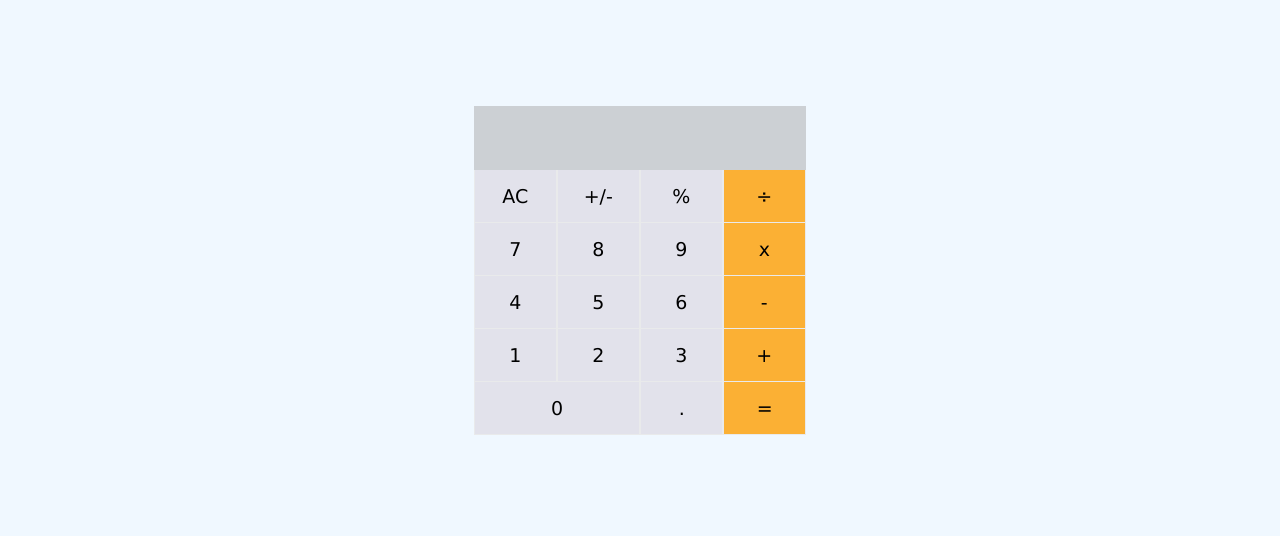
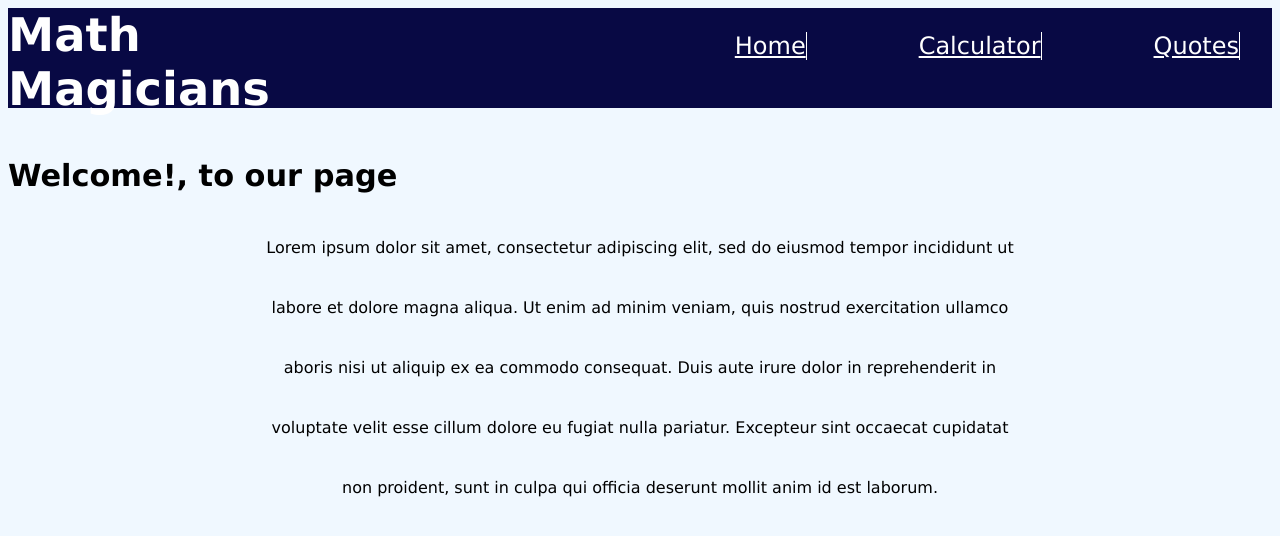
Before and after one commit to ijeomaodinko/Math-magicians, a React (Create React App) app: page / in a window 1280 px wide. Shown: the top 536 px of the page. Built offline with nearby package versions, Linux system fonts and the light colour scheme.

Commit message:
Add files for single page application

```diff
--- a/package.json
+++ b/package.json
@@ -9,6 +9,7 @@
     "big.js": "^6.2.1",
     "react": "^18.2.0",
     "react-dom": "^18.2.0",
+    "react-router-dom": "^6.3.0",
     "react-scripts": "5.0.1",
     "web-vitals": "^2.1.4"
   },
--- a/src/App.js
+++ b/src/App.js
@@ -1,10 +1,24 @@
 // import React from 'react';
 import React from 'react';
+import { Routes, Route } from 'react-router-dom';
 import Calculator from './components/Calculator';
 import './components/Calculator.css';
+import './components/NavBar.css';
+import NavBar from './components/NavBar';
+import Quotes from './pages/quotes';
+import Home from './pages/home';
 
 function App() {
-  return (<Calculator />);
+  return (
+    <div>
+      <NavBar />
+      <Routes>
+        <Route path="/" element={<Home />} />
+        <Route path="/Calculator" element={<Calculator />} />
+        <Route path="/quotes" element={<Quotes />} />
+      </Routes>
+    </div>
+  );
 }
 
 export default App;
--- a/src/components/Calculator.css
+++ b/src/components/Calculator.css
@@ -5,17 +5,16 @@
 
 body {
   height: auto;
-  display: flex;
-  align-items: center;
-  justify-content: center;
   background-color: aliceblue;
-  margin-top: 6.6rem;
-  margin-bottom: 0;
 }
 
 .wrapper {
-  width: 100%;
+  display: block;
+  width: 26.1%;
   background-color: #e9eaeb;
+  align-items: center;
+  justify-content: center;
+  margin-left: 6rem;
 }
 
 button {
@@ -53,7 +52,7 @@ button:active {
 }
 
 .screen {
-  min-width: 100%;
+  min-width: 60%;
   min-height: 4rem;
   background-color: #4357692d;
   margin-top: 0;
@@ -74,3 +73,14 @@ div.screen {
 p.input {
   padding-top: 1rem;
 }
+
+.imenu {
+  display: flex;
+  flex-direction: row;
+  gap: 7rem;
+}
+
+.menup {
+  font-size: 61px;
+  margin-left: 1rem;
+}
--- a/src/components/Calculator.js
+++ b/src/components/Calculator.js
@@ -1,55 +1,74 @@
-import React, { useState } from 'react';
+import React from 'react';
 import calculate from '../logic/calculate';
 
-function Calculator() {
-  const [state, setState] = useState({
+// eslint-disable-next-line react/prefer-stateless-function
+class Calculator extends React.Component {
+  constructor(props) {
+    super(props);
+    this.state = {
       total: null,
       next: null,
       operation: null,
-  });
+    };
+    this.clickHandle = this.clickHandle.bind(this);
+  }
 
-  const clickHandle = (event) => {
-    setState((prevState) => calculate(prevState, event.target.textContent));
+  clickHandle = (event) => {
+    const calc = calculate(this.state, event.target.textContent);
+    this.setState(calc);
   };
 
+  render() {
+    const {
+      total,
+      next,
+      operation,
+    } = this.state;
+
     return (
+      <div className="imenu">
+        <div>
+          <h2 className="menup">Let&apos;s do some Math</h2>
+        </div>
         <div className="wrapper">
           <div className="screen">
-        <span className="input">{state.total}</span>
-        <span className="input">{state.operation}</span>
-        <span className="input">{state.next}</span>
+            <span className="input">{total}</span>
+            <span className="input">{operation}</span>
+            <span className="input">{next}</span>
           </div>
           <div className="button-box">
-        <button type="button" onClick={clickHandle} className="allClear">AC</button>
-        <button type="button" onClick={clickHandle} className="plusMinus">+/-</button>
-        <button type="button" onClick={clickHandle} className="percent">%</button>
-        <button type="button" onClick={clickHandle} className="divide last">÷</button>
+            <button type="button" onClick={this.clickHandle} className="allClear">AC</button>
+            <button type="button" onClick={this.clickHandle} className="plusMinus">+/-</button>
+            <button type="button" onClick={this.clickHandle} className="percent">%</button>
+            <button type="button" onClick={this.clickHandle} className="divide last">÷</button>
             <br />
 
-        <button type="button" onClick={clickHandle} className="seven">7</button>
-        <button type="button" onClick={clickHandle} className="eight">8</button>
-        <button type="button" onClick={clickHandle} className="nine">9</button>
-        <button type="button" onClick={clickHandle} className="multiply last">x</button>
+            <button type="button" onClick={this.clickHandle} className="seven">7</button>
+            <button type="button" onClick={this.clickHandle} className="eight">8</button>
+            <button type="button" onClick={this.clickHandle} className="nine">9</button>
+            <button type="button" onClick={this.clickHandle} className="multiply last">x</button>
             <br />
 
-        <button type="button" onClick={clickHandle} className="four">4</button>
-        <button type="button" onClick={clickHandle} className="five">5</button>
-        <button type="button" onClick={clickHandle} className="six">6</button>
-        <button type="button" onClick={clickHandle} className="subtract last">-</button>
+            <button type="button" onClick={this.clickHandle} className="four">4</button>
+            <button type="button" onClick={this.clickHandle} className="five">5</button>
+            <button type="button" onClick={this.clickHandle} className="six">6</button>
+            <button type="button" onClick={this.clickHandle} className="subtract last">-</button>
             <br />
 
-        <button type="button" onClick={clickHandle} className="one">1</button>
-        <button type="button" onClick={clickHandle} className="two">2</button>
-        <button type="button" onClick={clickHandle} className="three">3</button>
-        <button type="button" onClick={clickHandle} className="add  last">+</button>
+            <button type="button" onClick={this.clickHandle} className="one">1</button>
+            <button type="button" onClick={this.clickHandle} className="two">2</button>
+            <button type="button" onClick={this.clickHandle} className="three">3</button>
+            <button type="button" onClick={this.clickHandle} className="add  last">+</button>
             <br />
 
-        <button type="button" onClick={clickHandle} className="zero">0</button>
-        <button type="button" onClick={clickHandle} className="point">.</button>
-        <button type="button" onClick={clickHandle} className="equalto  last">=</button>
+            <button type="button" onClick={this.clickHandle} className="zero">0</button>
+            <button type="button" onClick={this.clickHandle} className="point">.</button>
+            <button type="button" onClick={this.clickHandle} className="equalto  last">=</button>
+          </div>
         </div>
       </div>
     );
   }
+}
 
 export default Calculator;
--- /dev/null
+++ b/src/components/NavBar.css
@@ -0,0 +1,84 @@
+* {
+  box-sizing: border-box;
+  font-family: Verdana, Tahoma, sans-serif;
+}
+
+nav {
+  background-color: rgb(8, 9, 68);
+  display: flex;
+  width: 100%;
+  height: 100px;
+  padding-bottom: 10px;
+  margin-bottom: 50px;
+}
+
+h1 {
+  color: white;
+  font-size: 2.9rem;
+  margin-top: auto;
+  margin-bottom: auto;
+}
+
+.menuList {
+  display: flex;
+  flex-direction: row;
+  font-size: 1.5rem;
+  gap: 5rem;
+  margin-left: 20rem;
+}
+
+ul {
+  list-style: none;
+}
+
+li {
+  color: white;
+  text-decoration: none;
+  margin-top: auto;
+  margin-bottom: auto;
+}
+
+.menui {
+  color: white;
+  margin-right: 2rem;
+}
+
+.menui:hover {
+  color: rgb(175, 185, 35);
+}
+
+.menui:active {
+  color: rgb(228, 31, 179);
+}
+
+h2 {
+  font-size: 1.9rem;
+}
+
+.page {
+  width: 60%;
+  text-align: center;
+  margin-left: auto;
+  margin-right: auto;
+  line-height: 60px;
+}
+
+.quote {
+  width: 60%;
+  text-align: center;
+  margin-left: auto;
+  margin-right: auto;
+  line-height: 60px;
+  font-size: xx-large;
+}
+
+.quoteMath {
+  font-size: xx-large;
+  font-weight: 900;
+}
+
+.vertical {
+  border-right: 1px solid white;
+  height: 10px;
+  left: 50%;
+}
--- /dev/null
+++ b/src/components/NavBar.js
@@ -0,0 +1,56 @@
+import React from 'react';
+import { Link } from 'react-router-dom';
+
+// const NavBar = () => {
+//   const links = [
+//     {
+//       id: 1,
+//       path: '/',
+//       text: 'Home',
+//     },
+//     {
+//       id: 2,
+//       path: '/Calculator',
+//       text: 'Calculator',
+//     },
+//     {
+//       id: 3,
+//       path: '/quotes',
+//       text: 'Quotes',
+//     },
+//   ];
+
+//   return (
+//     <nav className="navBar">
+//       <h1> Math Magicians</h1>
+//       <ul className="navList">
+//         {links.map((link) => (
+//           <li key={link.id}>
+//             <NavLink to={link.link}>{link.text}</NavLink>
+//           </li>
+//         ))}
+//       </ul>
+//     </nav>
+//   );
+// };
+
+class NavBar extends React.PureComponent {
+  render() {
+    return (
+      <nav className="mNav">
+        <h1 className="menuTitle">
+          Math Magicians
+        </h1>
+        <div className="menuContainer">
+          <ul className="menuList">
+            <li><Link className="menui vertical" to="/">Home</Link></li>
+            <li><Link className="menui vertical" to="/Calculator">Calculator</Link></li>
+            <li><Link className="menui vertical" to="/Quotes">Quotes</Link></li>
+          </ul>
+        </div>
+      </nav>
+    );
+  }
+}
+
+export default NavBar;
--- a/src/index.js
+++ b/src/index.js
@@ -1,16 +1,19 @@
 import React from 'react';
 import ReactDOM from 'react-dom/client';
+import { HashRouter } from 'react-router-dom';
 import App from './App';
-import reportWebVitals from './reportWebVitals';
+// import reportWebVitals from './reportWebVitals';
 
 const root = ReactDOM.createRoot(document.getElementById('root'));
 root.render(
   <React.StrictMode>
-    <App />
+    <HashRouter>
+      <App />
+    </HashRouter>
   </React.StrictMode>,
 );
 
 // If you want to start measuring performance in your app, pass a function
 // to log results (for example: reportWebVitals(console.log))
 // or send to an analytics endpoint. Learn more: https://bit.ly/CRA-vitals
-reportWebVitals();
+// reportWebVitals();
--- /dev/null
+++ b/src/pages/home.js
@@ -0,0 +1,22 @@
+import React from 'react';
+
+class Home extends React.PureComponent {
+  render() {
+    return (
+      <div>
+        <h2>Welcome!, to our page </h2>
+        <p className="page">
+          Lorem ipsum dolor sit amet, consectetur adipiscing elit,
+          sed do eiusmod tempor incididunt ut labore et dolore magna aliqua.
+          Ut enim ad minim veniam, quis nostrud exercitation ullamco
+          aboris nisi ut aliquip ex ea commodo consequat. Duis aute irure dolor
+          in reprehenderit in voluptate velit esse cillum dolore eu fugiat nulla pariatur.
+          Excepteur sint occaecat cupidatat non proident, sunt in culpa qui
+          officia deserunt mollit anim id est laborum.
+        </p>
+      </div>
+    );
+  }
+}
+
+export default Home;
--- /dev/null
+++ b/src/pages/quotes.js
@@ -0,0 +1,20 @@
+import React from 'react';
+
+class Quotes extends React.PureComponent {
+  render() {
+    return (
+      <div>
+        <h2>Welcome to our page!</h2>
+        <p className="quote">
+          <span className="quoteMath">Mathematics</span>
+          is not about numbers, equations,
+          computations, or algorithms: it is about
+          <span className="quoteMath"> understanding.</span>
+          <br />
+          (William Paul Thurston)
+        </p>
+      </div>
+    );
+  }
+}
+export default Quotes;
```
Also changed, not shown: 2 other files (tests, documents, lock files or other folders). Lines whose indentation alone changed are shown as unchanged.
